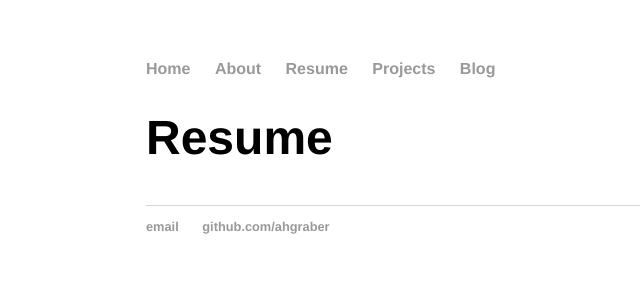
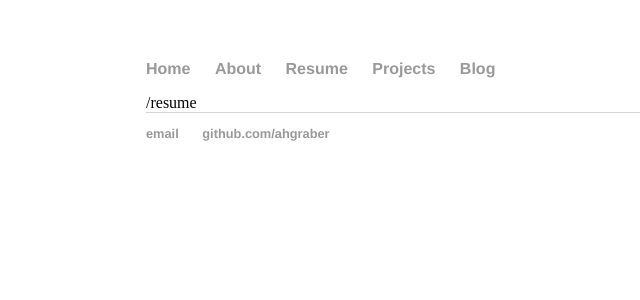
Before and after one commit to ahgraber/ahgraber.github.io, a Jekyll site: the page built from about/index.html, in a window 1280 px wide. Shown: the top 300 px of the page, without its empty margins (46-686 px from the left). Built offline with Jekyll 4.4.1, drawn with Linux system fonts in a browser that asks for light colours.

Commit message:
Update index.html

```diff
--- a/about/index.html
+++ b/about/index.html
@@ -2,7 +2,6 @@
 layout: default
 title: Resume
 ---
-	<h1>{{ page.title }}</h1>
-	<ul class="posts">
-
-	</ul>
+<div class="blurb">
+	/resume
+</div><!-- /.blurb -->
```
